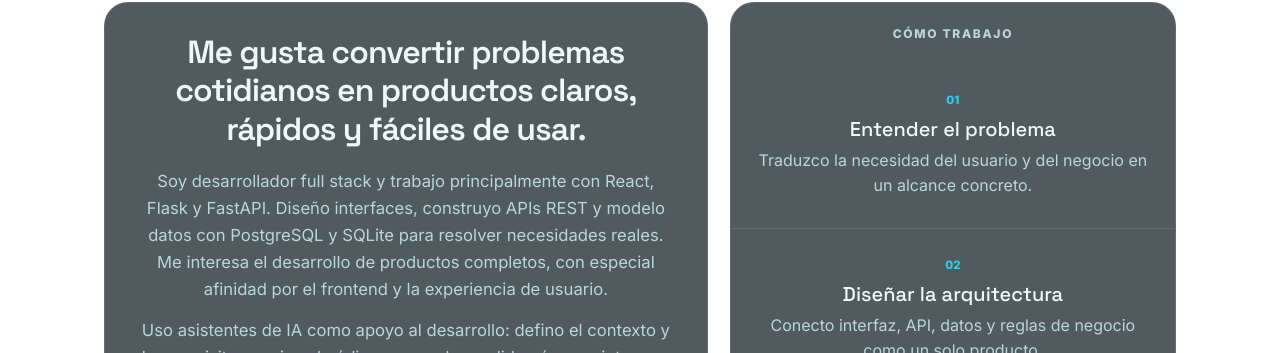
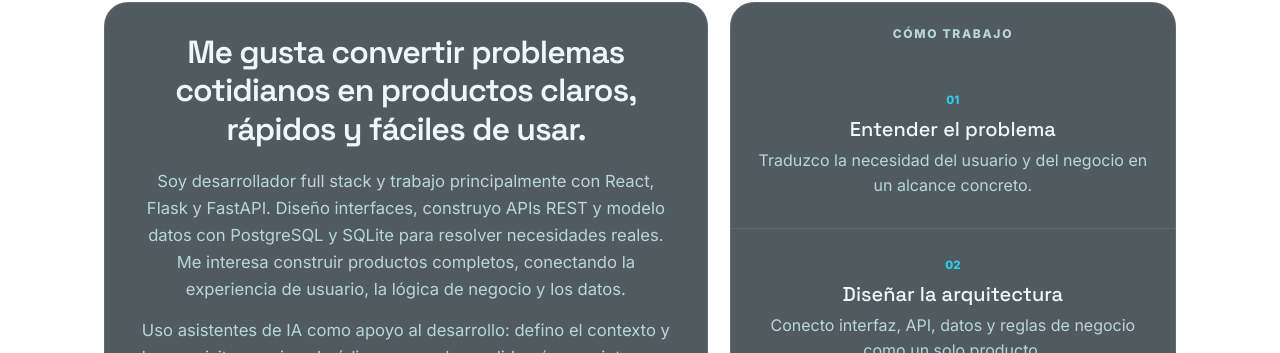
Before and after one commit to JorgeOteiza/JorgeOteiza.github.io, a React (Create React App) app: page / in a window 1280 px wide. Shown: the part 3982-4335 px from the top of the page. Built offline with nearby package versions, Linux system fonts and the light colour scheme.

Commit message:
fix: presenta un perfil full stack sin preferencia por un area

```diff
--- a/src/components/SobreMi.jsx
+++ b/src/components/SobreMi.jsx
@@ -22,8 +22,8 @@ const SobreMi = () => {
               Soy desarrollador full stack y trabajo principalmente con React,
               Flask y FastAPI. Diseño interfaces, construyo APIs REST y modelo
               datos con PostgreSQL y SQLite para resolver necesidades reales.
-              Me interesa el desarrollo de productos completos, con especial
-              afinidad por el frontend y la experiencia de usuario.
+              Me interesa construir productos completos, conectando la experiencia
+              de usuario, la lógica de negocio y los datos.
           </p>
           <p>
               Uso asistentes de IA como apoyo al desarrollo: defino el contexto
```
Also changed, not shown: 2 other files (tests, documents, lock files or other folders).
